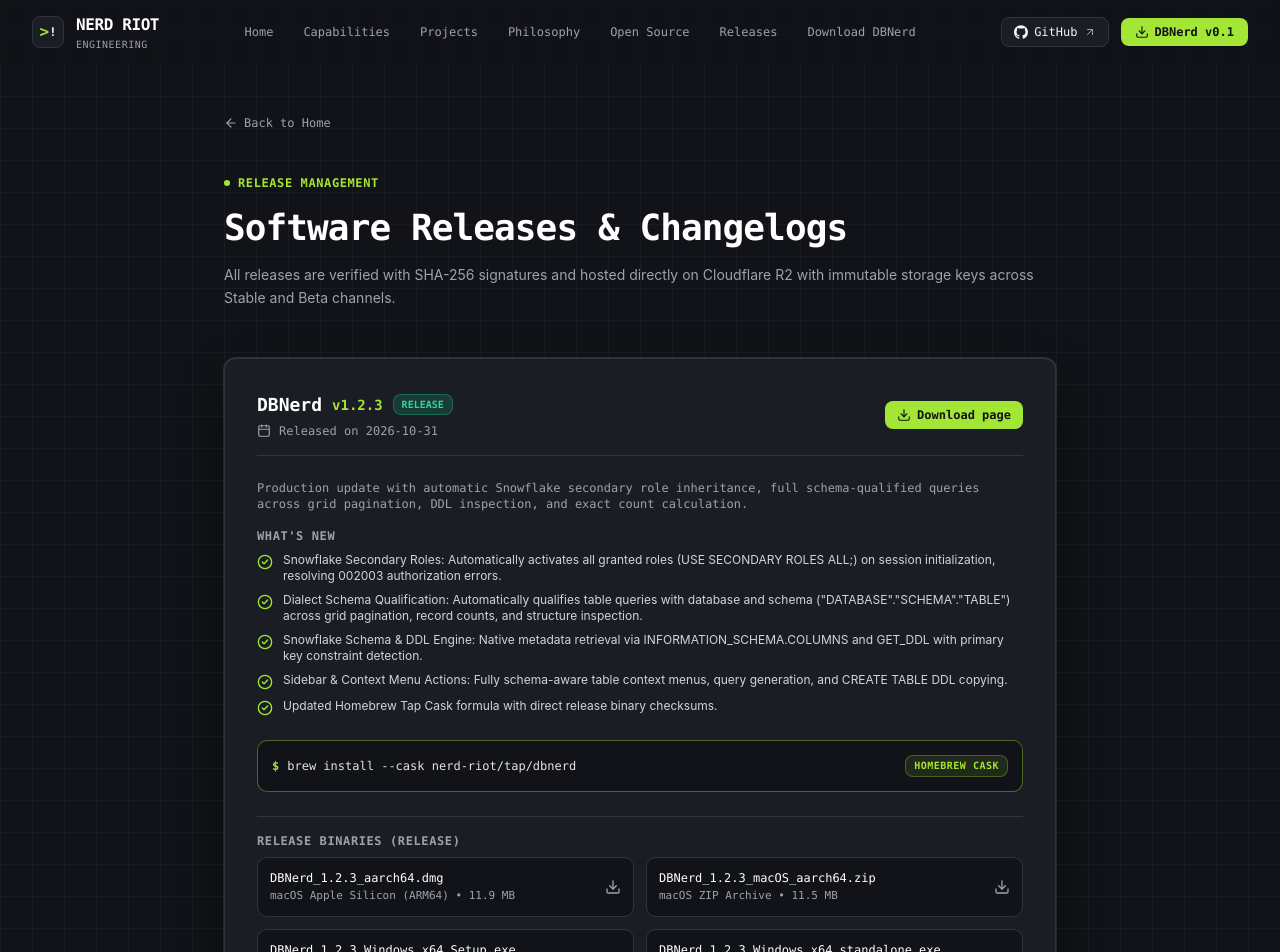
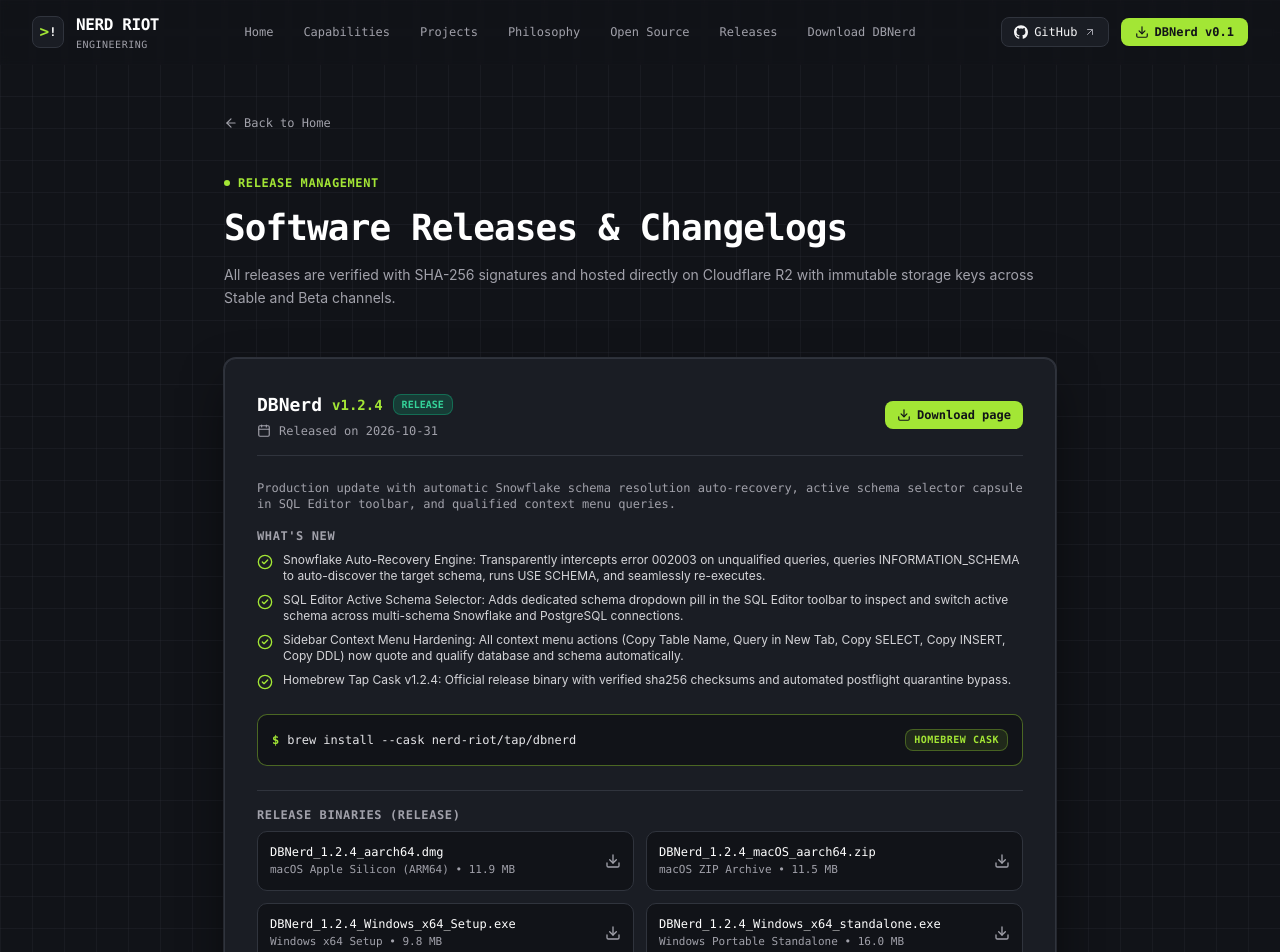
Before and after one commit to nerd-riot/website, a Next.js app: page /releases in a window 1280 px wide. Shown: the top 952 px of the page. Built offline with nearby package versions, Linux system fonts and the light colour scheme.

Commit message:
chore(release): bump website release to v1.2.4 with verified sha256 checksums

```diff
--- a/app/api/downloads/[assetId]/route.ts
+++ b/app/api/downloads/[assetId]/route.ts
@@ -12,10 +12,37 @@
 
 const GDRIVE_BETA_FOLDER = "https://drive.google.com/drive/folders/1UyCPmcmzTasiJujR3QbRgV573UmApLeX?usp=drive_link";
 const GDRIVE_RELEASE_FOLDER = "https://drive.google.com/drive/folders/178UfDA2B63ZosCGT-bLjMVzH29MgjUC4?usp=drive_link";
+const GITHUB_RELEASE_V124 = "https://github.com/nerd-riot/db-nerd/releases/download/v1.2.4";
 const GITHUB_RELEASE_V123 = "https://github.com/nerd-riot/db-nerd/releases/download/v1.2.3";
 const GITHUB_RELEASE_V122 = "https://github.com/nerd-riot/db-nerd/releases/download/v1.2.2";
 
 const ASSET_REGISTRY: Record<string, AssetEntry> = {
+  // Release v1.2.4 (Official GitHub Releases CDN)
+  "dbnerd-release-macos-arm64-v1.2.4": {
+    channel: "release",
+    filename: "DBNerd_1.2.4_aarch64.dmg",
+    directUrl: `${GITHUB_RELEASE_V124}/DBNerd_1.2.4_aarch64.dmg`,
+    fallbackFolderUrl: "https://github.com/nerd-riot/db-nerd/releases/tag/v1.2.4",
+  },
+  "dbnerd-release-macos-zip-v1.2.4": {
+    channel: "release",
+    filename: "DBNerd_1.2.4_macOS_aarch64.zip",
+    directUrl: `${GITHUB_RELEASE_V124}/DBNerd_1.2.4_macOS_aarch64.zip`,
+    fallbackFolderUrl: "https://github.com/nerd-riot/db-nerd/releases/tag/v1.2.4",
+  },
+  "dbnerd-release-windows-setup-v1.2.4": {
+    channel: "release",
+    filename: "DBNerd_1.2.4_Windows_x64_Setup.exe",
+    directUrl: `${GITHUB_RELEASE_V124}/DBNerd_1.2.4_Windows_x64_Setup.exe`,
+    fallbackFolderUrl: "https://github.com/nerd-riot/db-nerd/releases/tag/v1.2.4",
+  },
+  "dbnerd-release-windows-standalone-v1.2.4": {
+    channel: "release",
+    filename: "DBNerd_1.2.4_Windows_x64_standalone.exe",
+    directUrl: `${GITHUB_RELEASE_V124}/DBNerd_1.2.4_Windows_x64_standalone.exe`,
+    fallbackFolderUrl: "https://github.com/nerd-riot/db-nerd/releases/tag/v1.2.4",
+  },
+
   // Release v1.2.3 (Official GitHub Releases CDN)
   "dbnerd-release-macos-arm64-v1.2.3": {
     channel: "release",
--- a/app/download/dbnerd/page.tsx
+++ b/app/download/dbnerd/page.tsx
@@ -11,29 +11,29 @@
   const channelData = {
     release: {
       name: "DBNerd",
-      badge: "v1.2.3 (Latest Stable)",
+      badge: "v1.2.4 (Latest Stable)",
       badgeColor: "bg-emerald-500/15 border-emerald-500/40 text-emerald-400",
       icon: "/media/app-icon-release.png",
       tagline: "Official production build. High stability, 120 FPS data grid, Snowflake Enterprise SSO, zero Gatekeeper quarantine.",
       bundleId: "com.dbnerd.desktop",
       homebrewCmd: "brew install --cask nerd-riot/tap/dbnerd",
-      armDmg: "DBNerd_1.2.3_aarch64.dmg",
-      armUrl: "https://github.com/nerd-riot/db-nerd/releases/download/v1.2.3/DBNerd_1.2.3_aarch64.dmg",
-      armSha: "635c0be164fe7c86e43dff1a85e5efff530e008f3ecca4245ec2ef8cd6206974",
+      armDmg: "DBNerd_1.2.4_aarch64.dmg",
+      armUrl: "https://github.com/nerd-riot/db-nerd/releases/download/v1.2.4/DBNerd_1.2.4_aarch64.dmg",
+      armSha: "39dca8cdf41c1381930a47a3999c84d42ee0767facf3ad98d26cc66bd8f1f7e3",
       armSize: "11.9 MB",
-      armZip: "DBNerd_1.2.3_macOS_aarch64.zip",
-      armZipUrl: "https://github.com/nerd-riot/db-nerd/releases/download/v1.2.3/DBNerd_1.2.3_macOS_aarch64.zip",
-      armZipSha: "bd48c4365795a61ba1bf856d0243f5473270fd0824bdb2488dbd9cb43b79cf50",
+      armZip: "DBNerd_1.2.4_macOS_aarch64.zip",
+      armZipUrl: "https://github.com/nerd-riot/db-nerd/releases/download/v1.2.4/DBNerd_1.2.4_macOS_aarch64.zip",
+      armZipSha: "a581c07690ebed12ac0992c65abf9ad5eeec269095536905b717d3eecfc113ab",
       armZipSize: "11.5 MB",
-      winSetup: "DBNerd_1.2.3_Windows_x64_Setup.exe",
-      winSetupUrl: "https://github.com/nerd-riot/db-nerd/releases/download/v1.2.3/DBNerd_1.2.3_Windows_x64_Setup.exe",
-      winSetupSha: "146fc07ad157ba2714ea63cdb7a145261db92dffacb816a832ef32ba0dd57150",
+      winSetup: "DBNerd_1.2.4_Windows_x64_Setup.exe",
+      winSetupUrl: "https://github.com/nerd-riot/db-nerd/releases/download/v1.2.4/DBNerd_1.2.4_Windows_x64_Setup.exe",
+      winSetupSha: "5782b5d1efb69bc74dad0af561020c77931587c92ea392e7609f161ba95332f0",
       winSetupSize: "9.8 MB",
-      winStandalone: "DBNerd_1.2.3_Windows_x64_standalone.exe",
-      winStandaloneUrl: "https://github.com/nerd-riot/db-nerd/releases/download/v1.2.3/DBNerd_1.2.3_Windows_x64_standalone.exe",
-      winStandaloneSha: "6714171fec87467b377908cad07240bd0bdd1dc9dd30626af42ee2b1cb9edd9b",
+      winStandalone: "DBNerd_1.2.4_Windows_x64_standalone.exe",
+      winStandaloneUrl: "https://github.com/nerd-riot/db-nerd/releases/download/v1.2.4/DBNerd_1.2.4_Windows_x64_standalone.exe",
+      winStandaloneSha: "c92d7b0f65d99522774c696ef2c9d4f9ef89d698f658de46024bb89904033d88",
       winStandaloneSize: "16.0 MB",
-      githubReleaseUrl: "https://github.com/nerd-riot/db-nerd/releases/tag/v1.2.3",
+      githubReleaseUrl: "https://github.com/nerd-riot/db-nerd/releases/tag/v1.2.4",
     },
     beta: {
       name: "DBNerd Beta",
--- a/app/releases/page.tsx
+++ b/app/releases/page.tsx
@@ -28,6 +28,51 @@
 }
 
 const releasesData: ReleaseItem[] = [
+  {
+    project: "DBNerd",
+    version: "v1.2.4",
+    date: "2026-10-31",
+    channel: "release",
+    channelBadge: "bg-emerald-500/20 border-emerald-500/40 text-emerald-400",
+    description: "Production update with automatic Snowflake schema resolution auto-recovery, active schema selector capsule in SQL Editor toolbar, and qualified context menu queries.",
+    homebrew: "brew install --cask nerd-riot/tap/dbnerd",
+    notes: [
+      "Snowflake Auto-Recovery Engine: Transparently intercepts error 002003 on unqualified queries, queries INFORMATION_SCHEMA to auto-discover the target schema, runs USE SCHEMA, and seamlessly re-executes.",
+      "SQL Editor Active Schema Selector: Adds dedicated schema dropdown pill in the SQL Editor toolbar to inspect and switch active schema across multi-schema Snowflake and PostgreSQL connections.",
+      "Sidebar Context Menu Hardening: All context menu actions (Copy Table Name, Query in New Tab, Copy SELECT, Copy INSERT, Copy DDL) now quote and qualify database and schema automatically.",
+      "Homebrew Tap Cask v1.2.4: Official release binary with verified sha256 checksums and automated postflight quarantine bypass.",
+    ],
+    assets: [
+      {
+        name: "DBNerd_1.2.4_aarch64.dmg",
+        platform: "macOS Apple Silicon (ARM64)",
+        size: "11.9 MB",
+        id: "dbnerd-release-macos-arm64-v1.2.4",
+        directUrl: "https://github.com/nerd-riot/db-nerd/releases/download/v1.2.4/DBNerd_1.2.4_aarch64.dmg",
+      },
+      {
+        name: "DBNerd_1.2.4_macOS_aarch64.zip",
+        platform: "macOS ZIP Archive",
+        size: "11.5 MB",
+        id: "dbnerd-release-macos-zip-v1.2.4",
+        directUrl: "https://github.com/nerd-riot/db-nerd/releases/download/v1.2.4/DBNerd_1.2.4_macOS_aarch64.zip",
+      },
+      {
+        name: "DBNerd_1.2.4_Windows_x64_Setup.exe",
+        platform: "Windows x64 Setup",
+        size: "9.8 MB",
+        id: "dbnerd-release-windows-setup-v1.2.4",
+        directUrl: "https://github.com/nerd-riot/db-nerd/releases/download/v1.2.4/DBNerd_1.2.4_Windows_x64_Setup.exe",
+      },
+      {
+        name: "DBNerd_1.2.4_Windows_x64_standalone.exe",
+        platform: "Windows Portable Standalone",
+        size: "16.0 MB",
+        id: "dbnerd-release-windows-standalone-v1.2.4",
+        directUrl: "https://github.com/nerd-riot/db-nerd/releases/download/v1.2.4/DBNerd_1.2.4_Windows_x64_standalone.exe",
+      },
+    ],
+  },
   {
     project: "DBNerd",
     version: "v1.2.3",
--- a/components/sections/Hero.tsx
+++ b/components/sections/Hero.tsx
@@ -33,7 +33,7 @@
           {/* Product Status Badge */}
           <div className="inline-flex items-center gap-2 px-3.5 py-1.5 rounded-full bg-[#1A1D24] border border-[#30343D] text-xs font-mono text-dark-text shadow-sm hover:border-accent transition-colors">
             <span className="w-2 h-2 rounded-full bg-accent animate-pulse" />
-            <span className="font-semibold text-accent">DBNerd v1.2.3</span>
+            <span className="font-semibold text-accent">DBNerd v1.2.4</span>
             <span className="text-[#30343D]">•</span>
             <span className="text-emerald-400 font-bold">Stable Release &amp; Homebrew Tap Ready</span>
           </div>
```
